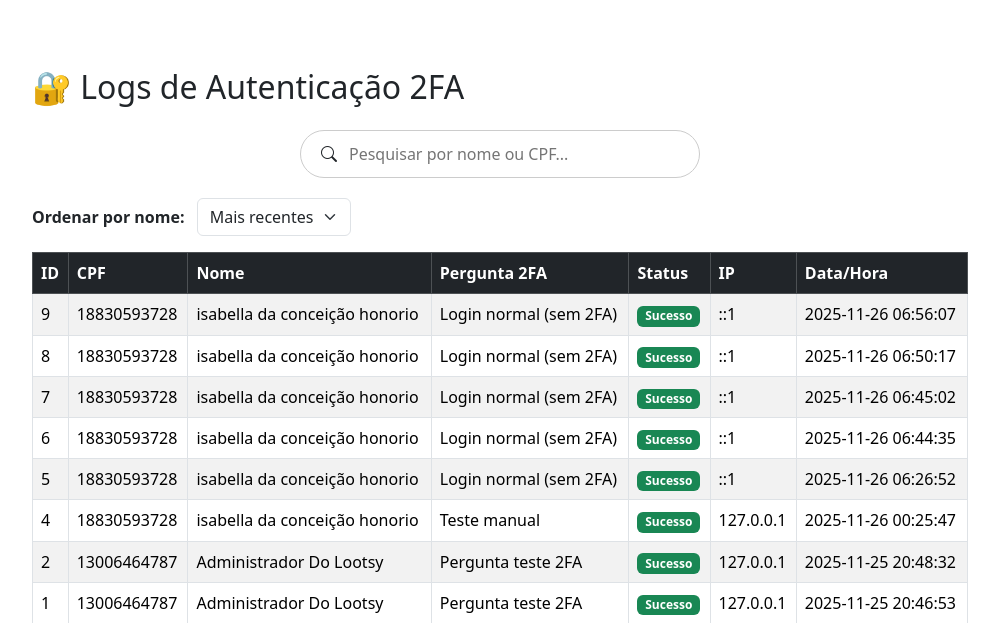
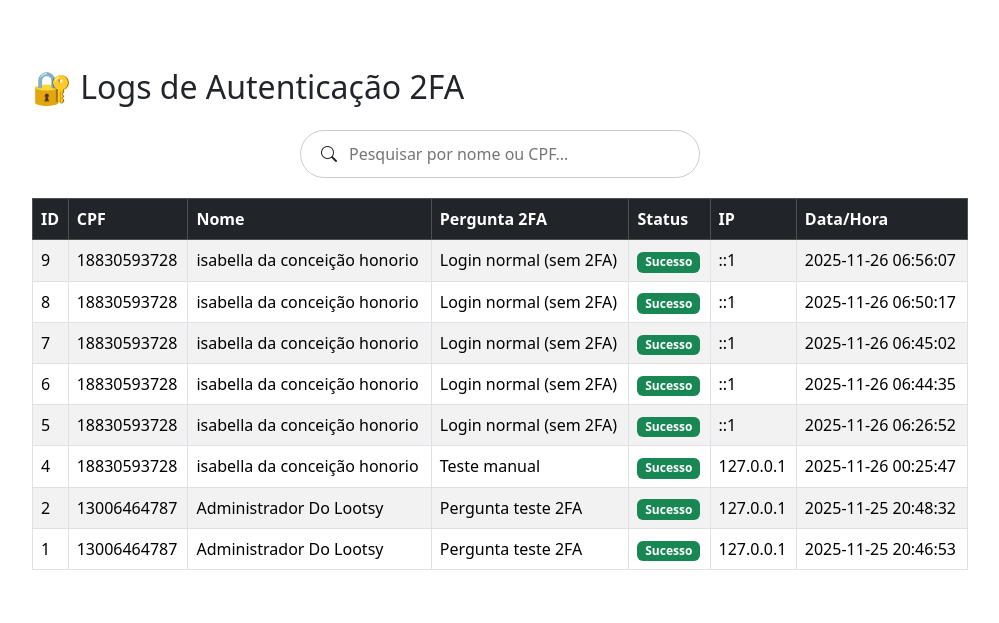
Before and after one commit to mariarita207/Projeto-back-end, a PHP site: page /historico-login.php in a window 1280 px wide. Shown: the top 623 px of the page, without its empty margins (140-1139 px from the left). Run offline with PHP 8.4, Linux system fonts and the light colour scheme; data comes from the database, SQL or seed files in the repository.

Commit message:
Update historico-login.php

```diff
--- a/ProjetoFaculdade/historico-login.php
+++ b/ProjetoFaculdade/historico-login.php
@@ -97,24 +97,6 @@ body { overflow-x: hidden; }
             >
         </form>
 
-        <!-- FILTRO DE ORDENAÇÃO -->
-        <form method="GET" class="d-flex justify-content-between align-items-center mb-3 flex-wrap gap-2">
-            <!-- mantém a busca ao mudar a ordem -->
-            <input type="hidden" name="busca" value="<?= $_GET['busca'] ?? '' ?>">
-
-            <div>
-                <label class="fw-semibold me-2">Ordenar por nome:</label>
-                <select
-                    name="ordem"
-                    class="form-select d-inline-block w-auto"
-                    onchange="this.form.submit()"
-                >
-                    <option value="">Mais recentes</option>
-                    <option value="asc"  <?= (($_GET['ordem'] ?? '') === 'asc')  ? 'selected' : '' ?>>A → Z</option>
-                    <option value="desc" <?= (($_GET['ordem'] ?? '') === 'desc') ? 'selected' : '' ?>>Z → A</option>
-                </select>
-            </div>
-        </form>
 
         <div class="table-responsive">
             <table class="table table-bordered table-striped">
```
